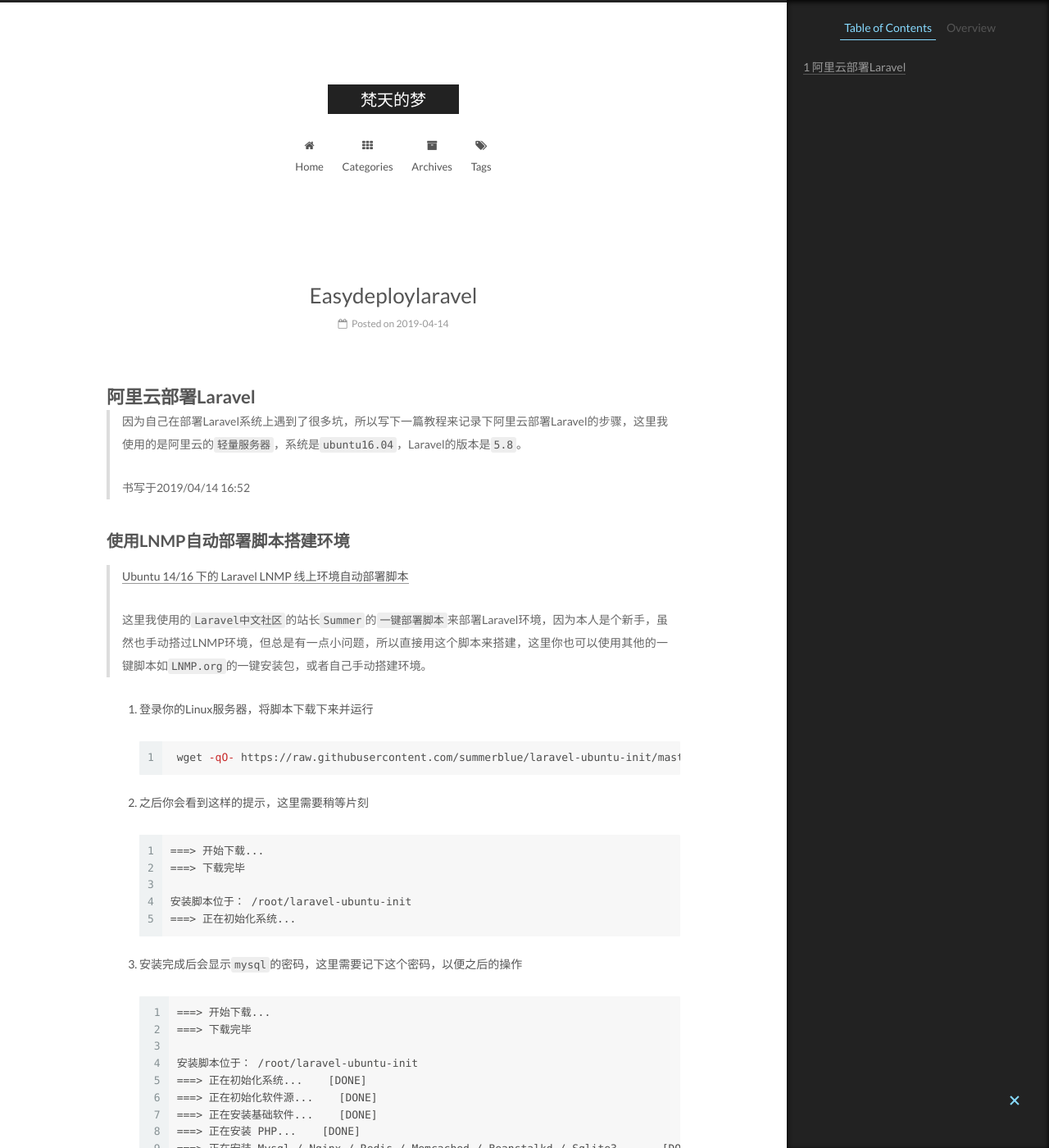
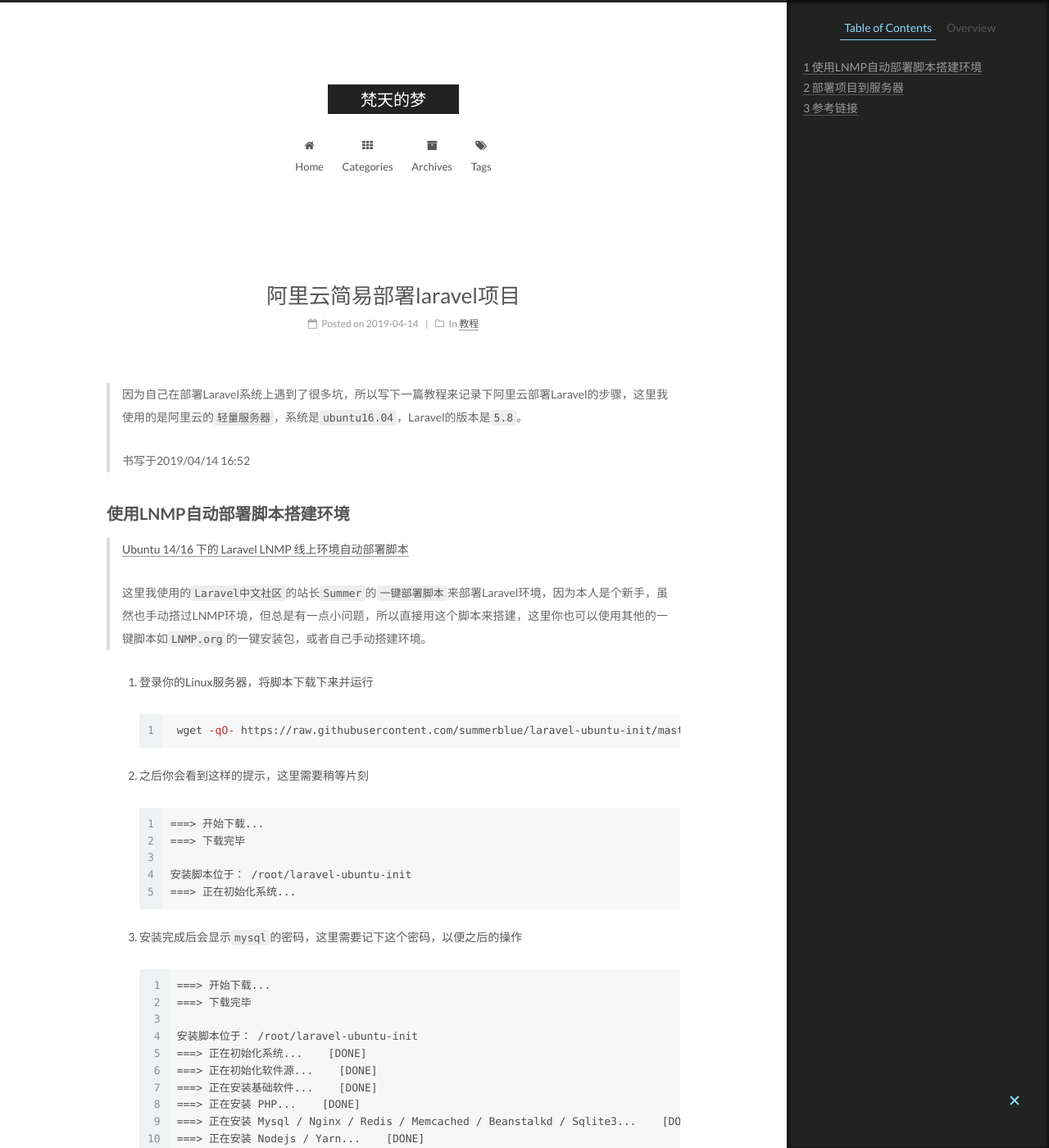
Before and after one commit to iAoe444/iAoe444.github.io, a Jekyll site: the page built from _posts/2019-04-14-Easy_deploy_laravel.md, in a window 1280 px wide and 1400 px high. Shown: the whole window at 82% size. Built offline with Jekyll 4.4.1, drawn with Linux system fonts in a browser that asks for light colours; comment, search, counter and statistics services are not loaded.

Commit message:
edit Easy_deploy_laravel

```diff
--- a/_posts/2019-04-14-easyDeployLaravel.md
+++ b/_posts/2019-04-14-Easy_deploy_laravel.md
@@ -1,4 +1,10 @@
-# 阿里云部署Laravel
+---
+title: 阿里云简易部署laravel项目
+categories:
+- 教程
+tags:
+- laravel
+---
 
 > 因为自己在部署Laravel系统上遇到了很多坑，所以写下一篇教程来记录下阿里云部署Laravel的步骤，这里我使用的是阿里云的`轻量服务器`，系统是`ubuntu16.04`，Laravel的版本是`5.8`。
 >
```
